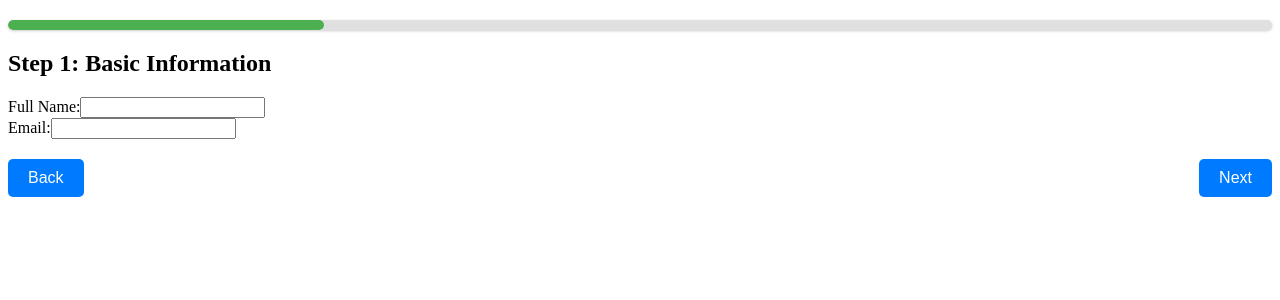
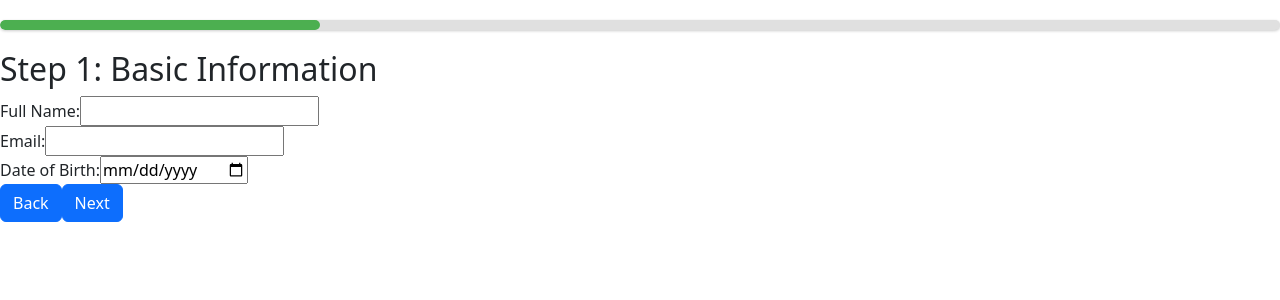
Before and after one commit to kevins4202/rrdigital, a React (Vite) app in the folder frontend/: page / in a window 1280 px wide. Both pictures are taken after a click on the button "Next". Shown: the top 300 px of the page. Built offline with nearby package versions, Linux system fonts and the light colour scheme.

Commit message:
added required fields and style to buttons

```diff
--- a/frontend/package.json
+++ b/frontend/package.json
@@ -10,7 +10,9 @@
     "preview": "vite preview"
   },
   "dependencies": {
+    "bootstrap": "^5.3.3",
     "react": "^18.3.1",
+    "react-bootstrap": "^2.10.6",
     "react-dom": "^18.3.1"
   },
   "devDependencies": {
--- a/frontend/src/App.css
+++ b/frontend/src/App.css
@@ -15,29 +15,3 @@
   transition: width 0.3s ease; /* Smooth animation for progress change */
   border-radius: 5px; /* Rounded corners on both left and right */
 }
-
-.button-container {
-  display: flex;
-  justify-content: space-between;
-  margin-top: 20px;
-}
-
-.navigation-button {
-  padding: 10px 20px;
-  font-size: 1rem;
-  background-color: #007bff;
-  color: white;
-  border: none;
-  border-radius: 5px;
-  cursor: pointer;
-  transition: background-color 0.3s;
-}
-
-.navigation-button:disabled {
-  background-color: #c0c0c0; /* Gray color when disabled */
-  cursor: not-allowed;
-}
-
-.navigation-button:hover:not(:disabled) {
-  background-color: #0056b3;
-}
--- a/frontend/src/App.jsx
+++ b/frontend/src/App.jsx
@@ -5,13 +5,25 @@ import FormStep2 from "./components/FormStep2";
 import FormStep3 from "./components/FormStep3";
 import Summary from "./components/Summary";
 import ProgressBar from "./components/ProgressBar";
-import { FormProvider } from "./contexts/FormContext";
+
+import NavButtons from "./components/NavButtons";
+import { FormContext } from "./contexts/FormContext";
+import { useContext } from "react";
 import "./App.css";
 
 function App() {
+  const { formData, updateFormData } = useContext(FormContext);
   const [step, setStep] = useState(0); // Step 0 for Start Page
 
-  const nextStep = () => setStep(step + 1);
+  const nextStep = () => {
+    if (step === 1 && (formData.fullName === "" || formData.email === "") ||
+        step === 2 && (formData.address.street === "" || formData.address.city === "" || formData.address.state === "" || formData.address.postalCode === "" || formData.address.country === "") ||
+        step === 3 && (formData.idDetails.idType === "" || formData.idDetails.idNumber === "" || formData.idDetails.idDocument === null)) {
+      alert("Please fill in all fields");
+      return;
+    }
+    setStep(step + 1);
+  }
   const prevStep = () => setStep(step - 1);
   const totalSteps = 3;
 
@@ -21,41 +33,15 @@ function App() {
   }
 
   return (
-    <FormProvider>
-      <div className="App">
-        {step > 0 && <ProgressBar step={step} totalSteps={totalSteps + 1} />}
-        {step === 0 && <StartPage />}
-        {step === 1 && <FormStep1 />}
-        {step === 2 && <FormStep2 nextStep={nextStep} prevStep={prevStep} />}
-        {step === 3 && <FormStep3 nextStep={nextStep} prevStep={prevStep} />}
-        {step === 4 && <Summary prevStep={prevStep} />}
-        <div className="button-container">
-          <button
-            className="navigation-button"
-            onClick={prevStep}
-            disabled={step === 0}
-          >
-            Back
-          </button>
-          {step === totalSteps + 1 ? (
-            <button
-              className="navigation-button"
-              onClick={handleSubmit}
-            >
-              Submit
-            </button>
-          ) : (
-            <button
-              className="navigation-button"
-              onClick={nextStep}
-              disabled={step === totalSteps + 1}
-            >
-              Next
-            </button>
-          )}
-        </div>
-      </div>
-    </FormProvider>
+    <form>
+      {step > 0 && <ProgressBar step={step} totalSteps={totalSteps + 1} />}
+      {step === 0 && <StartPage />}
+      {step === 1 && <FormStep1 formData={formData} updateFormData={updateFormData} />}
+      {step === 2 && <FormStep2 formData={formData} updateFormData={updateFormData} />}
+      {step === 3 && <FormStep3 formData={formData} updateFormData={updateFormData} />}
+      {step === 4 && <Summary prevStep={prevStep} />}
+      <NavButtons step={step} totalSteps={totalSteps} prevStep={prevStep} nextStep={nextStep} handleSubmit={handleSubmit} />
+    </form>
   );
 }
 
--- a/frontend/src/components/FormStep1.jsx
+++ b/frontend/src/components/FormStep1.jsx
@@ -1,19 +1,14 @@
-import React, { useContext } from "react";
-import { FormContext } from "../contexts/FormContext";
+const FormStep1 = ({formData, updateFormData}) => {
 
-const FormStep1 = () => {
-  const { formData, updateFormData } = useContext(FormContext);
 
   const handleChange = (e) => {
     const { name, value } = e.target;
     updateFormData({ [name]: value }); // Updates the corresponding field
   };
 
-  return (
+  return <>
     <div>
       <h2>Step 1: Basic Information</h2>
-      <form>
-        <div>
       <label>Full Name:</label>
       <input
         type="text"
@@ -31,9 +26,16 @@ const FormStep1 = () => {
         onChange={handleChange}
       />
     </div>
-      </form>
+    <div>
+      <label>Date of Birth:</label>
+      <input
+        type="date"
+        name="dateOfBirth"
+        value={formData.dateOfBirth}
+        onChange={handleChange}
+      />
     </div>
-  );
+  </>
 };
 
 export default FormStep1;
--- a/frontend/src/components/FormStep2.jsx
+++ b/frontend/src/components/FormStep2.jsx
@@ -1,8 +1,4 @@
-import React, { useContext } from "react";
-import { FormContext } from "../contexts/FormContext";
-
-const FormStep2 = () => {
-  const { formData, updateFormData } = useContext(FormContext);
+const FormStep2 = ({formData, updateFormData}) => {
 
   const handleChange = (e) => {
     const { name, value } = e.target;
@@ -12,10 +8,9 @@ const FormStep2 = () => {
   };
 
   return (
+    <>
       <div>
-      <h2>Step 2: Address Information</h2>
-      <form>
-        <div>
+        <h2>Step 2: Address Details</h2>
         <label>Street:</label>
         <input
           type="text"
@@ -60,8 +55,7 @@ const FormStep2 = () => {
           onChange={handleChange}
         />
       </div>
-      </form>
-    </div>
+    </>
   );
 };
 
--- a/frontend/src/components/FormStep3.jsx
+++ b/frontend/src/components/FormStep3.jsx
@@ -1,8 +1,5 @@
-import React, { useContext } from "react";
-import { FormContext } from "../contexts/FormContext";
 
-const FormStep3 = () => {
-  const { formData, updateFormData } = useContext(FormContext);
+const FormStep3 = ({formData, updateFormData}) => {
 
   const handleChange = (e) => {
     const { name, value } = e.target;
@@ -19,10 +16,9 @@ const FormStep3 = () => {
   };
 
   return (
-    <div>
-      <h2>Step 3: ID Details</h2>
-      <form>
+    <>
         <div>
+          <h2>Step 3: ID Details</h2>
           <label>ID Type:</label>
           <select
             name="idType"
@@ -52,8 +48,7 @@ const FormStep3 = () => {
             onChange={handleFileUpload}
           />
         </div>
-      </form>
-    </div>
+    </>
   );
 };
 
--- /dev/null
+++ b/frontend/src/components/NavButtons.jsx
@@ -0,0 +1,29 @@
+import Button from 'react-bootstrap/Button';
+import 'bootstrap/dist/css/bootstrap.css';
+
+const NavButtons = ({ step, totalSteps, prevStep, nextStep, handleSubmit}) => {
+  return <>
+    <div className="button-container">
+      <Button
+        variant="primary"
+        onClick={prevStep}
+        disabled={step === 0}
+      >Back</Button>
+
+      {step === totalSteps + 1 ? (
+        <Button
+          variant="primary"
+          onClick={handleSubmit}
+        >Submit</Button>
+      ) : (
+        <Button
+          variant="primary"
+          onClick={nextStep}
+        >Next</Button>
+      )}
+    </div>
+  </>
+};
+
+
+export default NavButtons;
--- a/frontend/src/components/StartPage.jsx
+++ b/frontend/src/components/StartPage.jsx
@@ -1,4 +1,4 @@
-const StartPage = ({ onStart }) => {
+const StartPage = ({  }) => {
   return (
     <div className="start-page">
       <h1>Welcome to the KYC Form</h1>
--- a/frontend/src/main.jsx
+++ b/frontend/src/main.jsx
@@ -1,6 +1,9 @@
 import { createRoot } from 'react-dom/client'
 import App from './App.jsx'
+import { FormProvider } from "./contexts/FormContext";
 
 createRoot(document.getElementById('root')).render(
-    <App />
+    <FormProvider>
+        <App />
+    </FormProvider>
 )
```
Also changed, not shown: 1 other file (tests, documents, lock files or other folders). Lines whose indentation alone changed are shown as unchanged.
